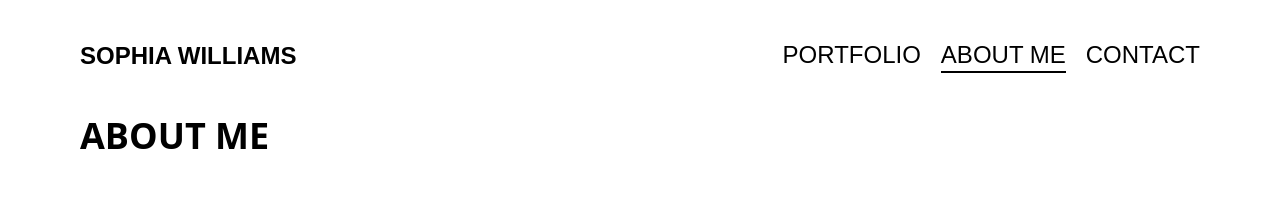
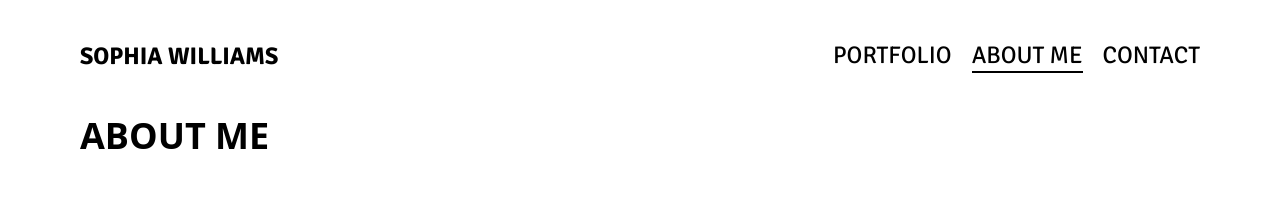
Before and after one commit to JoaoFranco03/photography-portfolio, a website: page dist/about_me.html in a window 1280 px wide. Shown: the top 207 px of the page. Drawn offline with nearby package versions, Linux system fonts and the light colour scheme; files that its build step writes are made by us from their sources.

Commit message:
Fixed missing font

```diff
--- a/dist/about_me.html
+++ b/dist/about_me.html
@@ -16,6 +16,7 @@
   <link rel="preconnect" href="https://fonts.gstatic.com" crossorigin />
   <link rel="preconnect" href="https://fonts.googleapis.com" />
   <link href="https://fonts.googleapis.com/css2?family=Nothing+You+Could+Do&display=swap" rel="stylesheet">
+  <link href="https://fonts.googleapis.com/css2?family=Signika:wght@400;700&display=swap" rel="stylesheet">
   <!-- End - Fonts -->
 </head>
 
--- a/dist/contact.html
+++ b/dist/contact.html
@@ -15,8 +15,7 @@
   <!-- Start - Fonts -->
   <link rel="preconnect" href="https://fonts.gstatic.com" crossorigin />
   <link rel="preconnect" href="https://fonts.googleapis.com" />
-  <link href="https://fonts.googleapis.com/css2?family=Cedarville+Cursive&family=Signika:wght@400;700&display=swap"
-    rel="stylesheet">
+  <link href="https://fonts.googleapis.com/css2?family=Signika:wght@400;700&display=swap" rel="stylesheet">
   <!-- End - Fonts -->
 </head>
 
--- a/dist/index.html
+++ b/dist/index.html
@@ -15,8 +15,7 @@
   <!-- Start - Fonts -->
   <link rel="preconnect" href="https://fonts.gstatic.com" crossorigin />
   <link rel="preconnect" href="https://fonts.googleapis.com" />
-  <link href="https://fonts.googleapis.com/css2?family=Cedarville+Cursive&family=Signika:wght@400;700&display=swap"
-    rel="stylesheet">
+  <link href="https://fonts.googleapis.com/css2?family=Signika:wght@400;700&display=swap" rel="stylesheet">
   <!-- End - Fonts -->
   <!-- Start - Fancybox Scripts -->
   <script src="https://cdn.jsdelivr.net/npm/@fancyapps/ui@5.0/dist/fancybox/fancybox.umd.js"></script>
```
